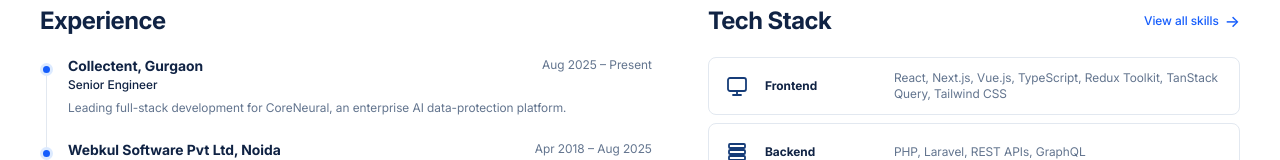
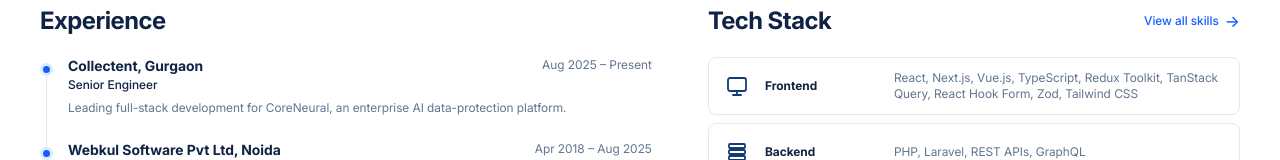
Before and after one commit to prabhat7d/portfolio, a React app: page / in a window 1280 px wide. Shown: the part 1335-1495 px from the top of the page. Built offline with nearby package versions, Linux system fonts and the light colour scheme; the HTML template or start-up script is replaced by a standard one.

Commit message:
added more skills

```diff
--- a/src/pages/Skills.tsx
+++ b/src/pages/Skills.tsx
@@ -19,7 +19,7 @@
       </svg>
     ),
     skills:
-      "React.js, Next.js, Vue.js, TypeScript, JavaScript, Redux Toolkit, TanStack Query, Tailwind CSS, jQuery",
+      "React.js, Next.js, Vue.js, TypeScript, JavaScript, Redux Toolkit, TanStack Query, React Hook Form, Zod, Tailwind CSS, jQuery",
   },
   {
     title: "Backend Development",
--- a/src/sections/ExperienceAndStack.tsx
+++ b/src/sections/ExperienceAndStack.tsx
@@ -26,7 +26,7 @@
   {
     category: "Frontend",
     technologies:
-      "React, Next.js, Vue.js, TypeScript, Redux Toolkit, TanStack Query, Tailwind CSS",
+      "React, Next.js, Vue.js, TypeScript, Redux Toolkit, TanStack Query, React Hook Form, Zod, Tailwind CSS",
     icon: (
       <svg
         width="24"
```
Also changed, not shown: 1 other file (tests, documents, lock files or other folders).
